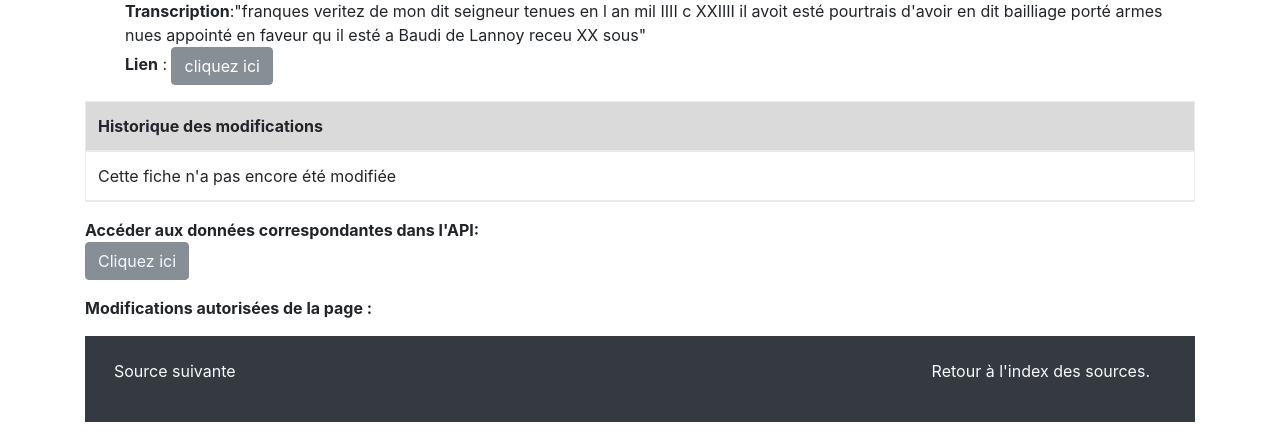
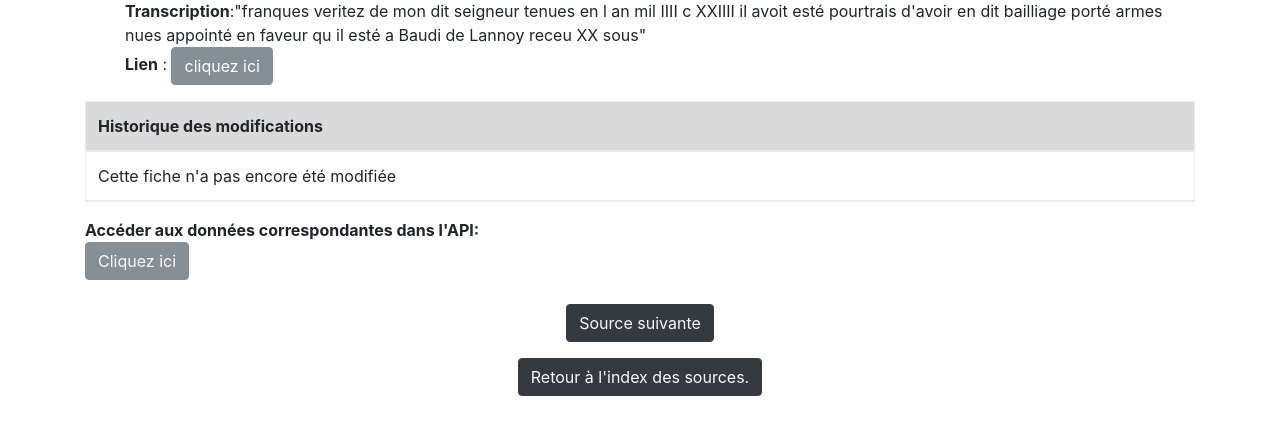
Before and after one commit to ValentinDeCraene/Projet_Criminalithe, a Flask app: page /source/6234 in a window 1280 px wide. Shown: the part 1551-1989 px from the top of the page. After the commit the page ends 1947 px from the top, so only its background shows below. Run offline with Flask 2, Linux system fonts and the light colour scheme; data comes from the database, SQL or seed files in the repository; some libraries are stand-ins or nearby versions.

Commit message:
rework des boutons

```diff
--- a/Criminalithe/app/routes/__init__.py
+++ b/Criminalithe/app/routes/__init__.py
@@ -666,3 +666,7 @@ def navigation_api():
         resultats_personnes=resultats_personnes,
         resultats_source=resultats_source
     )
+
+@app.errorhandler(404)
+def page_not_found(e):
+    return render_template('pages/404.html', nom="404 - Page non trouvée"), 404
--- a/Criminalithe/app/templates/conteneur.html
+++ b/Criminalithe/app/templates/conteneur.html
@@ -78,8 +78,8 @@
     <footer class="text-center text-dark fixed-bottom footer-transparent">
         <div class="text-center p-1" style="background-color: rgba(0, 0, 0, 0.8);">
             <p class="text-light">Valentin De Craene - 2022 : <a class="text-light"
-        href="https://twitter.com/VDCrne"
-        >Twitter</a> - <a class="text-light" href="https://github.com/ValentinDeCraene">Github</a></p>
+        href="https://twitter.com/VDCrne" target="_blank"
+        >Twitter</a> - <a class="text-light" href="https://github.com/ValentinDeCraene" target="_blank">Github</a></p>
         </div>
     </footer>
 </html>
--- a/Criminalithe/app/templates/pages/source.html
+++ b/Criminalithe/app/templates/pages/source.html
@@ -56,12 +56,11 @@
             </button></dl>
 
     </p>
-
+{% if current_user.is_authenticated %}
 <p>
   <dl>
     <dt> Modifications autorisées de la page : </dt>
     <dd>
-{% if current_user.is_authenticated %}
     <button type="button" class="btn btn-primary text-light">
         <a class="text-light" href="{{url_for("source_update", source_id=source.source_id)}}">Modifier la page</a>
     </button>
@@ -74,22 +73,22 @@
 {% endif %}
 </p>
 
-<div class="navbar navbar-dark bg-dark">
+<div class="navbar navbar-dark">
     {% if source.source_id == 6234 %}
-<p>
+<p class="col-md-12 text-center">
         <button type="button" class="btn btn-dark">
         <a class="text-light" href="{{url_for('source', source_id=source.source_id+1)}}"> Source suivante</a>
     </button>
 </p>
 {% elif source.source_id == 6243 %}
-<p>
+<p class="col-md-12 text-center">
     <button type="button" class="btn btn-dark">
         <a class="text-light" href="{{url_for('source', source_id=source.source_id-1)}}"> Source précédante</a>
     </button>
 </p>
 
     {% else %}
-<p>
+<p class="col-md-12 text-center">
     <button type="button" class="btn btn-dark">
         <a class="text-light" href="{{url_for('source', source_id=source.source_id-1)}}"> Source précédente</a>
     </button>
@@ -99,7 +98,7 @@
 </p>
     {% endif %}
 
-<p class="navbar">
+<p class="col-md-12 text-center">
 <button type="button" class="btn btn-dark">
     <a class="text-light" href="{{url_for('index_sources')}}">Retour à l'index des sources.</a></li>
 </button>
```
Also changed, not shown: Criminalithe/app/templates/pages/404.html (added, +12 -0 lines), Criminalithe/app/templates/pages/amende.html (+5 -5 lines), Criminalithe/app/templates/pages/personne.html (+5 -5 lines).
